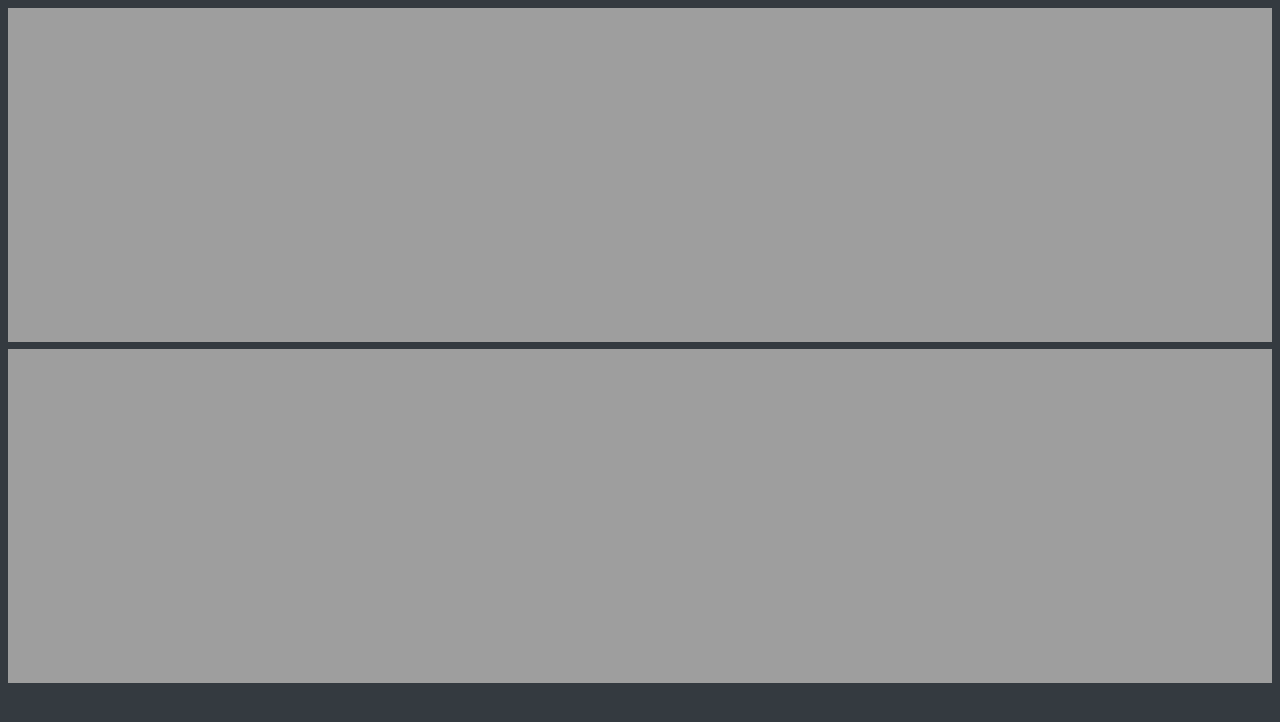
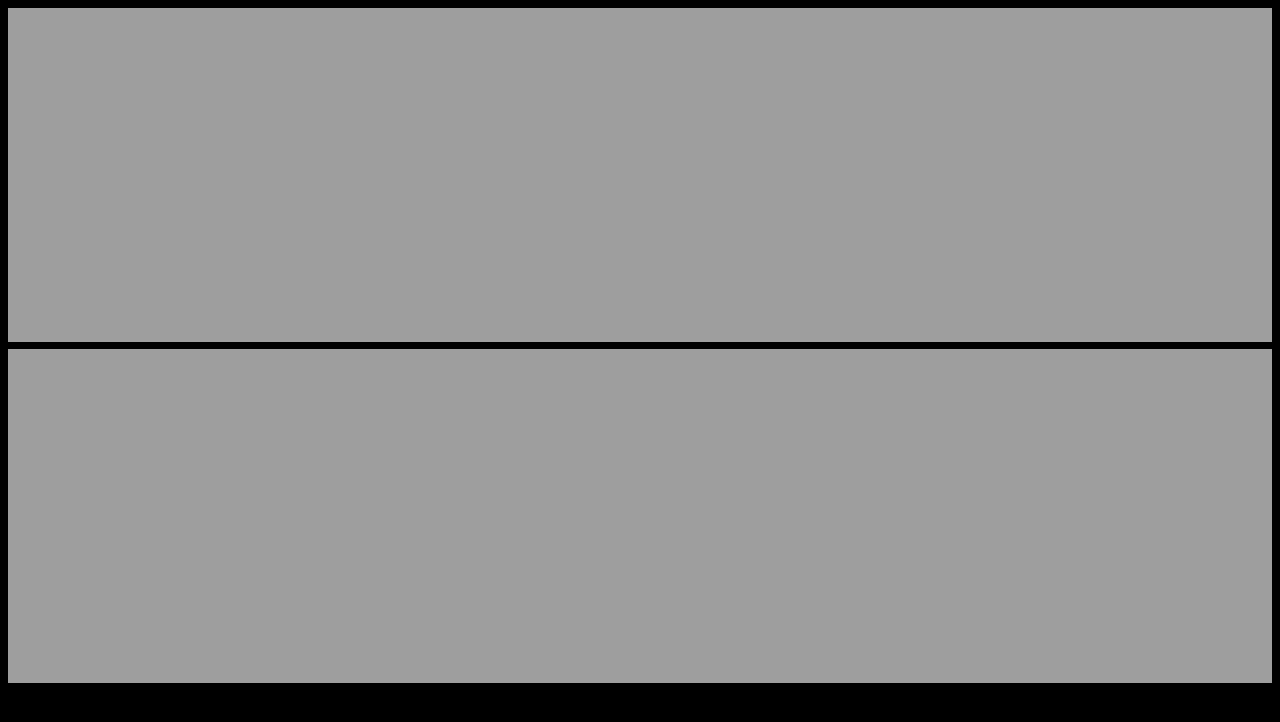
Before and after one commit to asproextw/asproextw.github.io, a plain HTML site: page dc/index.html in a window 1280 px wide. Drawn offline with nearby package versions, Linux system fonts and the light colour scheme.

Commit message:
Add files via upload

```diff
--- a/dc/index.html
+++ b/dc/index.html
@@ -7,7 +7,7 @@
 	<link href="https://stackpath.bootstrapcdn.com/bootstrap/4.5.0/css/bootstrap.min.css" rel="stylesheet">
 	<script src="tv.js"></script>
 </head>
-<body class="bg-dark">
+<body style="background-color:#000">
 	<iframe class="col align-self-center p-0 m-0" src="GOLD.html" style="height:350px" frameborder="0" border="0" cellspacing="0"></iframe>
 	<iframe class="col align-self-center p-0 m-0" src="BTC.html" style="top:-15px;height:350px" frameborder="0" border="0" cellspacing="0"></iframe>
 </body>
```
